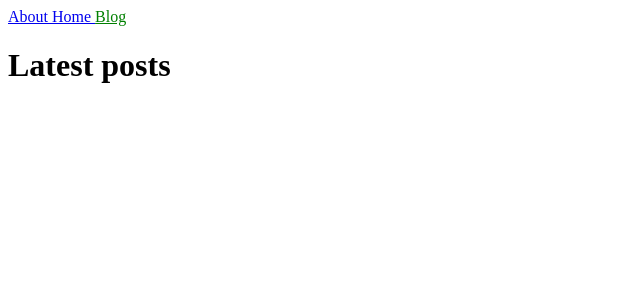
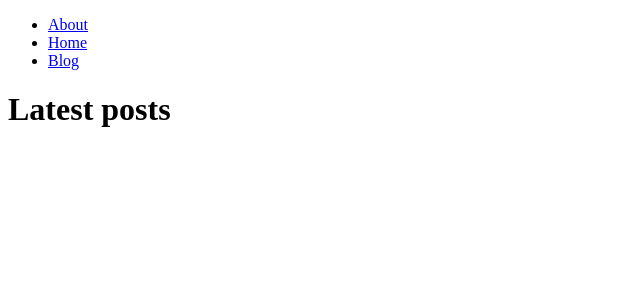
Before and after one commit to sam-hoffman/website, a Jekyll site: the page built from blog.html, in a window 1280 px wide. Shown: the top 300 px of the page, without its empty margins (0-640 px from the left). Built offline with Jekyll 4.4.1, drawn with Linux system fonts in a browser that asks for light colours.

Commit message:
generalized navigation

```diff
--- a/_includes/navigation.html
+++ b/_includes/navigation.html
@@ -1,7 +1,9 @@
-<nav>
-  {% for item in site.data.navigation %}
-    <a href="{{ item.link }}" {% if page.url == item.link %}class="current"{% endif %}>
-      {{ item.name }}
-    </a>
-  {% endfor %}
-</nav>
+<div class="general-nav">
+    <nav>
+      <ul>
+		  {% for item in site.data.navigation %}
+		   <li><a href="{{ item.link }}" {% if page.url == item.link %}{% endif %}>
+	      {{ item.name }}</li></a>
+		  {% endfor %}
+		</ul>
+</div>
```
